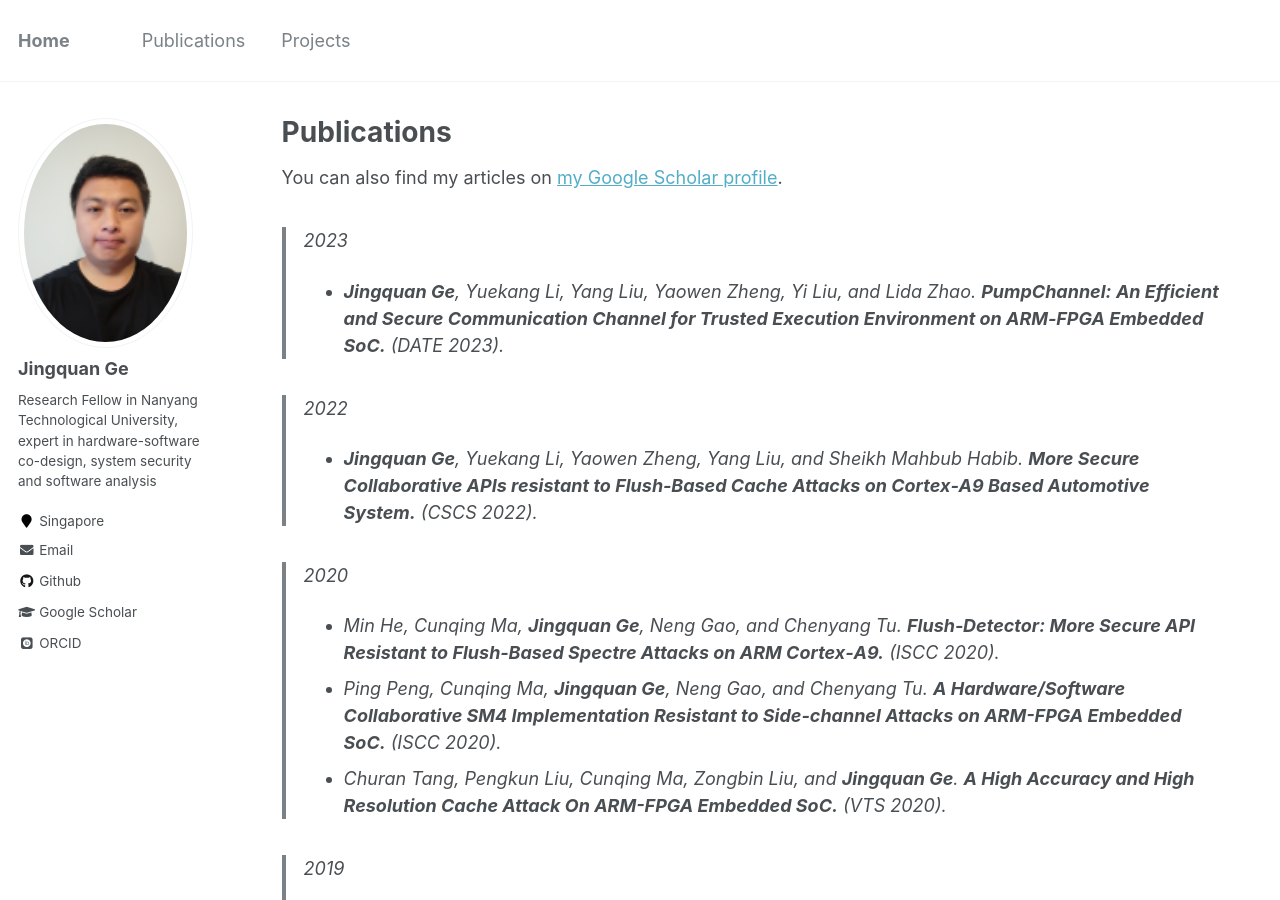
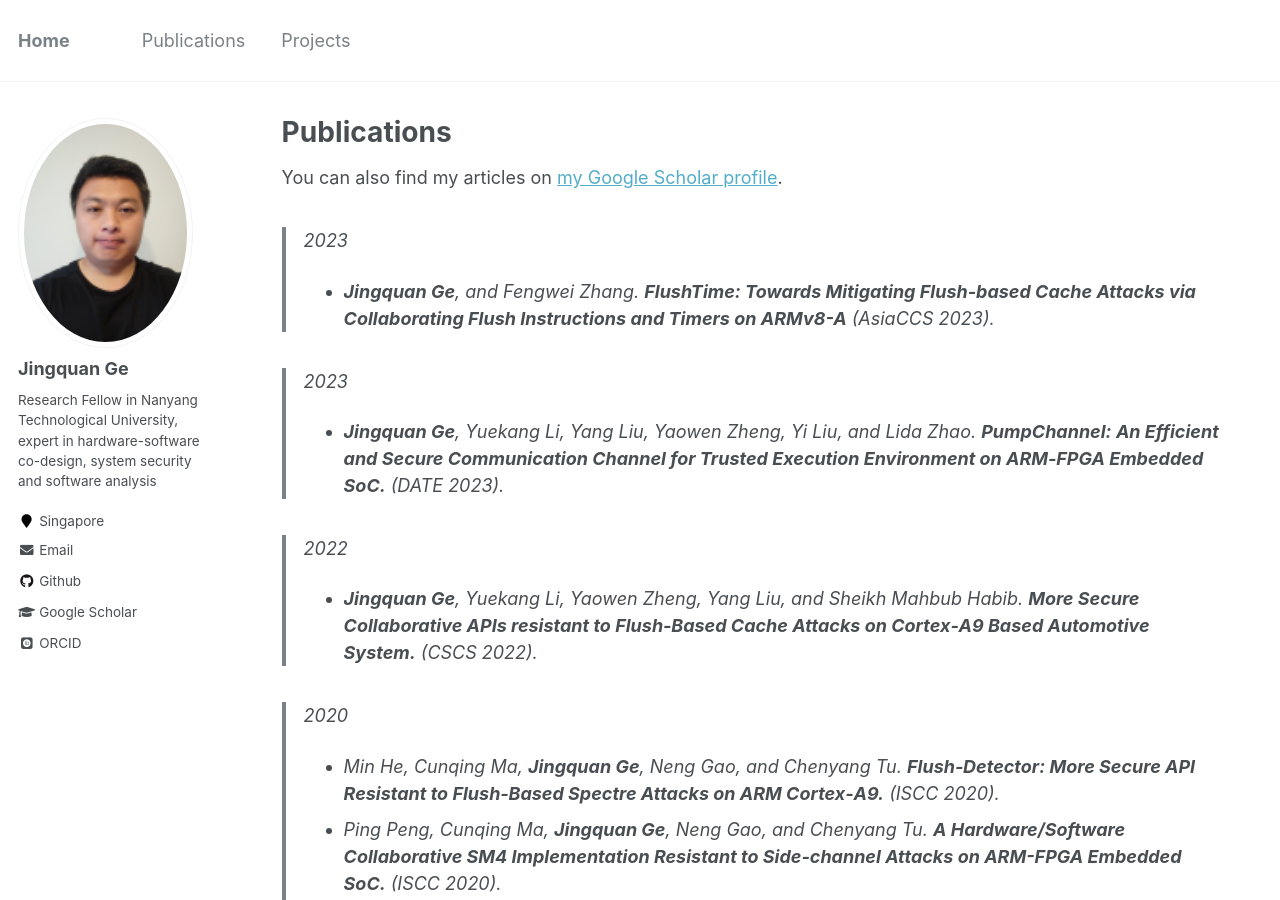
Before and after one commit to gejingquan/gejingquan.github.io, a Jekyll site: the page built from _pages/publications.md, in a window 1280 px wide and 900 px high. Built offline with Jekyll 4.4.1, drawn with Linux system fonts in a browser that asks for light colours; some web fonts are replaced.

Commit message:
Update publications.md

```diff
--- a/_pages/publications.md
+++ b/_pages/publications.md
@@ -6,6 +6,10 @@ author_profile: true
 ---
 You can also find my articles on <a href="https://scholar.google.com/citations?hl=en&user=v1HnGGEAAAAJ">my Google Scholar profile</a>.
 
+
+> 2023
+- **Jingquan Ge**, and Fengwei Zhang.
+**FlushTime: Towards Mitigating Flush-based Cache Attacks via Collaborating Flush Instructions and Timers on ARMv8-A** (AsiaCCS 2023).
 
 > 2023
 - **Jingquan Ge**, Yuekang Li, Yang Liu, Yaowen Zheng, Yi Liu, and Lida Zhao.
```
